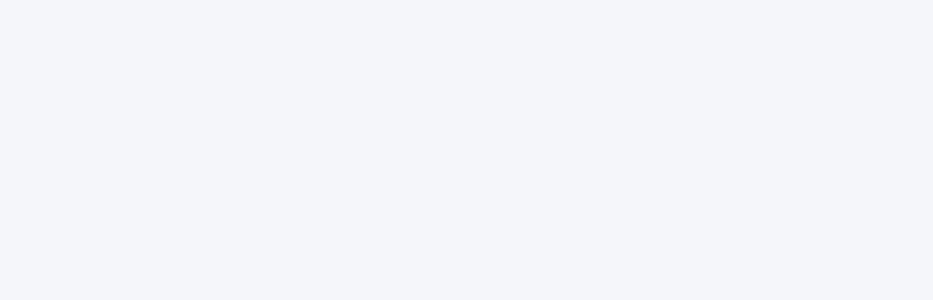
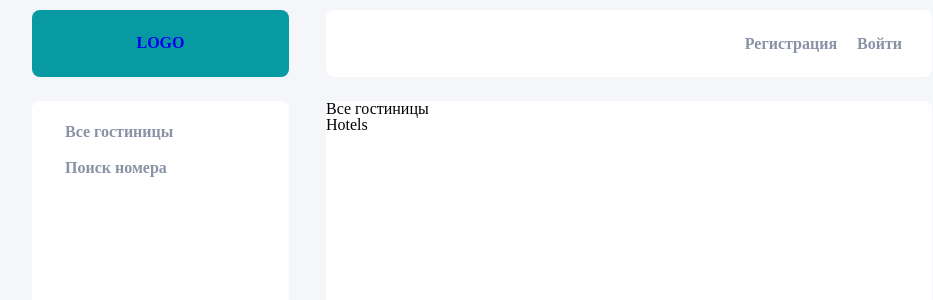
Before and after one commit to ozkostay/fjs-diplom, a React (Create React App) app in the folder frontend/: page /hotels in a window 1280 px wide. Before the commit this address had no page. Shown: the top 300 px of the page, without its empty margins (158-1091 px from the left). Built offline with nearby package versions, Linux system fonts and the light colour scheme.

Commit message:
add blanck pages

```diff
--- a/frontend/src/App.js
+++ b/frontend/src/App.js
@@ -6,6 +6,9 @@ import Signup from "./components/Signup";
 import Login from "./components/Login";
 import Redux from "./components/Redux";
 import Users from "./components/Users";
+import Hotels from "./components/hotels";
+import Room from "./components/room";
+import AddHotel from "./components/AddHotel";
 // import Page404 from "./components/Page404";
 // import About from "./components/About";
 // import Contacts from "./components/Contacts";
@@ -24,6 +27,10 @@ function App() {
           <Route path="/signin" element={<Login />} />
           <Route path="/redux" element={<Redux />} />
           <Route path="/users" element={<Users />} />
+
+          <Route path="/hotels" element={<Hotels />} />
+          <Route path="/room" element={<Room />} />
+          <Route path="/addhotel" element={<AddHotel />} />
           {/* <Route path="/about" element={<About />} />
           <Route path="/contacts" element={<Contacts />} />
           <Route path="/catalog" element={<Catalog />} />
--- /dev/null
+++ b/frontend/src/components/AddHotel.jsx
@@ -0,0 +1,18 @@
+import React from "react";
+import { useSelector, useDispatch } from "react-redux";
+
+export default function AddHotel() {
+  // const { user } = useSelector((state) => state.crUser);
+  const dispatch = useDispatch();
+
+  // useEffect(() => {
+  //   console.log('useEffect ', user);
+  // }, []);
+
+  return (
+    <>
+      <div>Добавить гостиницу</div>
+      <div>AddHotel</div>
+    </>
+  );
+}
--- a/frontend/src/components/Header.jsx
+++ b/frontend/src/components/Header.jsx
@@ -15,26 +15,28 @@ export default function Header() {
 
   function fnLogout(event) {
     event.preventDefault();
-    console.log('Yes LOGOUT');
+    console.log("Yes LOGOUT");
     dispatch(actUserLogout());
-    navigate('/');
+    navigate("/");
   }
 
   return (
     <>
       <div className="header-container bb">
-        <div className="logo bb">LOGO</div>
+        <div className="logo bb">
+          <Link className="nav-link" to="/">
+            <span>LOGO</span>
+          </Link>
+        </div>
+
         <div className="header-main bb">
-          <div>
-            <Link className="nav-link" to="/">
-              <span className="link-span bb">Главная</span>
-            </Link>
-          </div>
-          {/* <button onClick={testUser}>test USER</button> */}
+          <div></div>
           {user ? (
             <div>
               <span className="link-span header-user">{user.name}</span>
-              <span className="link-span" onClick={fnLogout}>Выйти</span>
+              <span className="link-span" onClick={fnLogout}>
+                Выйти
+              </span>
             </div>
           ) : (
             <div>
--- a/frontend/src/components/Layout.jsx
+++ b/frontend/src/components/Layout.jsx
@@ -17,19 +17,19 @@ export default function Layout() {
           <div className="left-nav bb">
             <ul>
               <li>
-                <Link className="nav-link" to="#">
+                <Link className="nav-link" to="/hotels">
                   <span className="link-span">Все гостиницы</span>
                 </Link>
               </li>
               <li>
-                <Link className="nav-link" to="#">
+                <Link className="nav-link" to="/room">
                   <span className="link-span">Поиск номера</span>
                 </Link>
               </li>
               {user?.role === "admin" ? (
                 <>
                   <li>
-                    <Link className="nav-link" to="#">
+                    <Link className="nav-link" to="addhotel">
                       <span className="link-span">Добавить гостиницу</span>
                     </Link>
                   </li>
--- a/frontend/src/components/Login.jsx
+++ b/frontend/src/components/Login.jsx
@@ -1,16 +1,23 @@
-import React, { useState } from "react";
+import React, { useEffect, useState } from "react";
 import { useDispatch, useSelector } from "react-redux";
 import { actUserLogin } from "../store/actions/actionCreators";
+import { useNavigate } from "react-router-dom";
 
 export default function Login() {
   const [ email, setEmail ] = useState('');
   const [ password, setPassword ] = useState('');
   const { user } = useSelector((state) => state.crUser);
   const dispatch = useDispatch();
+  const navigate = useNavigate();
 
-  async function hendlerSubmit(event) {
+  useEffect(() => {
+    if (user) {
+      navigate('/');
+    }
+  },[user]);
+
+  function hendlerSubmit(event) {
     event.preventDefault();
-    // console.log('Yes SUBMIT', email, password);
     dispatch(actUserLogin({ email, password }));
   }
 
--- /dev/null
+++ b/frontend/src/components/hotels.jsx
@@ -0,0 +1,18 @@
+import React from "react";
+import { useSelector, useDispatch } from "react-redux";
+
+export default function Hotels() {
+  // const { user } = useSelector((state) => state.crUser);
+  const dispatch = useDispatch();
+
+  // useEffect(() => {
+  //   console.log('useEffect ', user);
+  // }, []);
+
+  return (
+    <>
+      <div>Все гостиницы</div>
+      <div>Hotels</div>
+    </>
+  );
+}
--- /dev/null
+++ b/frontend/src/components/room.jsx
@@ -0,0 +1,18 @@
+import React from "react";
+import { useSelector, useDispatch } from "react-redux";
+
+export default function Room() {
+  // const { user } = useSelector((state) => state.crUser);
+  const dispatch = useDispatch();
+
+  // useEffect(() => {
+  //   console.log('useEffect ', user);
+  // }, []);
+
+  return (
+    <>
+      <div>Поиск номера</div>
+      <div>room</div>
+    </>
+  );
+}
```
Also changed, not shown: 1 other file (tests, documents, lock files or other folders).
